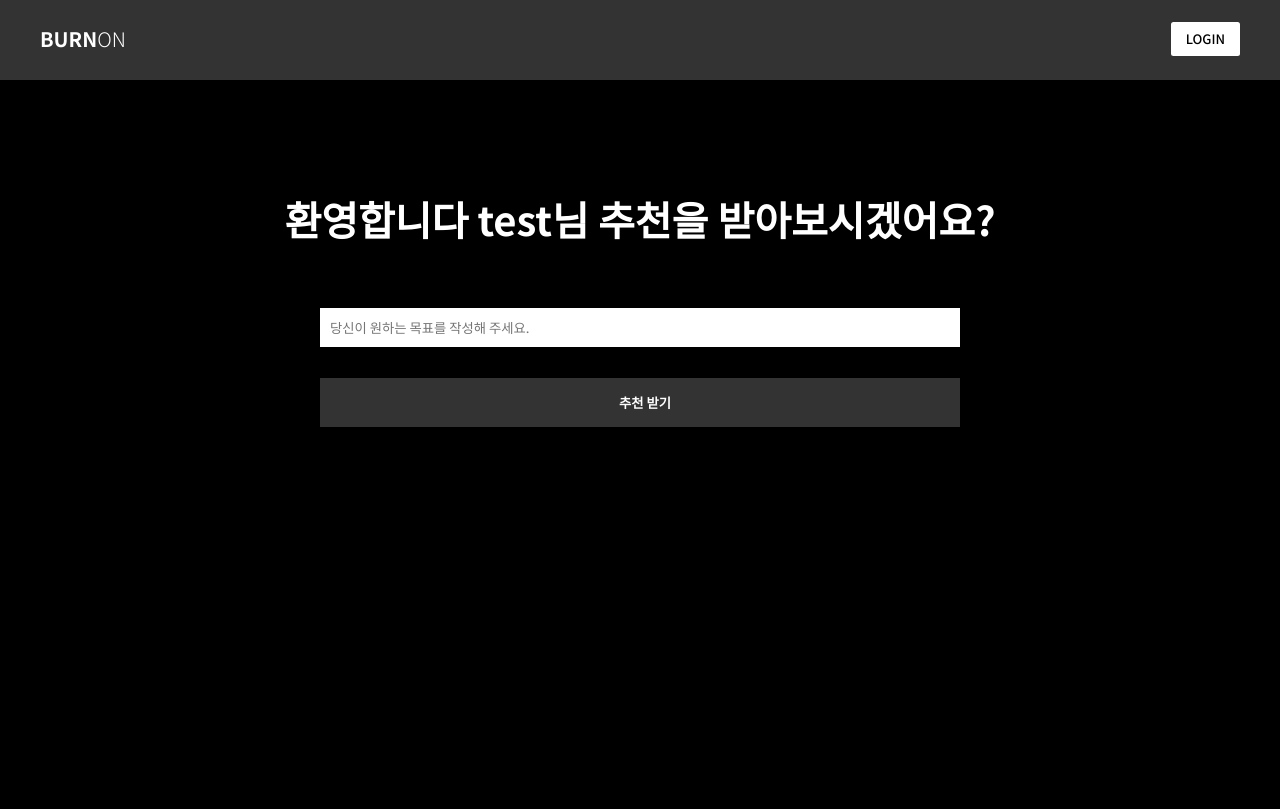
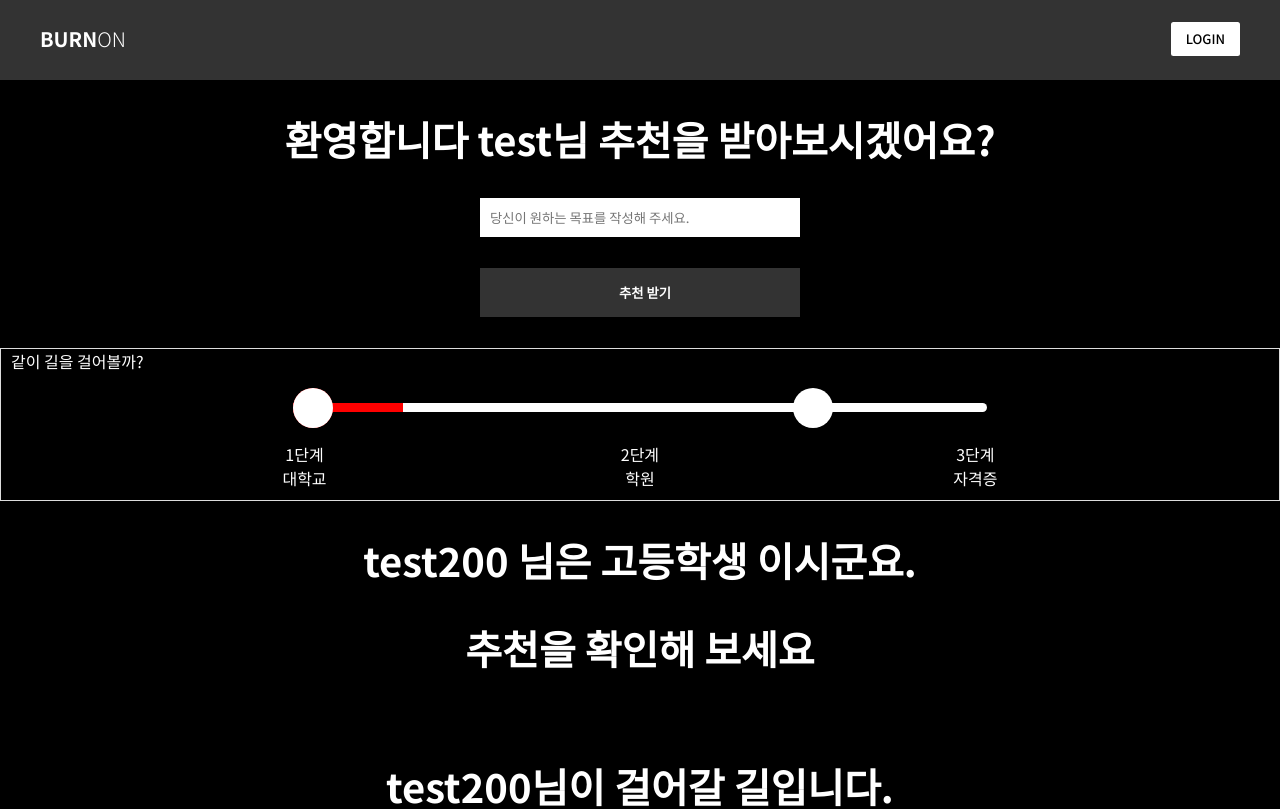
Before and after one commit to florence1920/Burnon, a Vue app in the folder front/: page /reco in a window 1280 px wide. Shown: the top 809 px of the page. Built offline with nearby package versions, Linux system fonts and the light colour scheme.

Commit message:
추천 요약 보기 css

```diff
--- a/front/src/components/recommend/RecoForm.vue
+++ b/front/src/components/recommend/RecoForm.vue
@@ -1,5 +1,5 @@
 <template>
-    <div class="viewWrap">
+    <div>
         <p class="head">환영합니다 test님 추천을 받아보시겠어요?</p>
         <div class="recoWrap">
             <form action=""></form>
@@ -29,7 +29,7 @@ export default {
 .head {font-size: 40px; font-weight: 600; text-align: center; margin: 30px 0;}
 
 .recoWrap {width: 50%; margin: 0 auto;}
-.recoWrap input {width: 100%; height: 40px; margin: 30px 0 0 0; border-bottom: 1px solid #000;  text-indent: 10px;}
-.recoWrap .btn {width: 100%; height: 50px; background-color: #333; color: #fff; font-weight: 600;}
+.recoWrap input {display: block; width: 50%; height: 40px; margin: 30px 0 0 0; border-bottom: 1px solid #000; text-indent: 10px; margin: 30px auto;}
+.recoWrap .btn {display: block; width: 50%; height: 50px; background-color: #333; color: #fff; font-weight: 600; margin: 30px auto;}
 .recoWrap .btn:hover {cursor: pointer;}
 </style>
--- a/front/src/components/recommend/RecoResultForm.vue
+++ b/front/src/components/recommend/RecoResultForm.vue
@@ -1,5 +1,5 @@
 <template>
-    <div class="viewWrap">
+    <div>
         <p class="head"><span>test200 </span>님은 <span>고등학생 </span> 이시군요.</p>
         <p class="head">추천을 확인해 보세요</p>
         <ul class="recoWrap">
--- /dev/null
+++ b/front/src/components/recommend/RecoStepForm.vue
@@ -0,0 +1,46 @@
+<template>
+    <div class="stepBox">
+        <p class="head">같이 길을 걸어볼까?</p>
+        <ul class="stepWrap">
+            <div class="progress">
+                <span class="bar"></span>
+                <span class="circle step1"></span>
+                <span class="circle step2"></span>
+                <span class="circle step3"></span>
+                <span class="circle step4"></span>
+            </div>
+            <li>
+                <p>1단계</p>
+                <p>대학교</p>
+            </li>
+            <li>
+                <p>2단계</p>
+                <p>학원</p>
+            </li>
+            <li>
+                <p>3단계</p>
+                <p>자격증</p>
+            </li>
+        </ul>
+    </div>
+</template>
+
+<script>
+export default {
+
+}
+</script>
+
+<style scpoed>
+.stepBox { padding:0 10px 10px 10px; border:1px solid #ddd;}
+.stepBox .stepWrap {overflow: hidden; width: 80%; margin: 0 auto;}
+.stepBox .stepWrap li {float: left; width: 33.33%; text-align: center;}
+.stepBox .stepWrap li:last-child {width: 33.34%;}
+/* 프로그레스 바 css */
+.stepBox .stepWrap .progress {width: 69%; border-bottom: 9px solid #fff; border-radius: 5px; margin: 30px auto; position: relative;}
+.stepBox .stepWrap .progress .bar {width: 110px; height: 9px; background-color: red; position: absolute;top: 0;left: 0; z-index: 2;}
+.stepBox .stepWrap .progress .circle {width: 40px; height: 40px; border-radius: 40px; background-color: #fff; position: absolute;top: -15px;left: 0; z-index: 3;}
+.stepBox .stepWrap .progress .step1 {background-color: red; top: -15px;left: 0;}
+.stepBox .stepWrap .progress .step2 {top: -15px;left: 500px;}
+.stepBox .stepWrap .progress .step3 {top: -15px;left: 1000px;}
+</style>
--- a/front/src/views/recommend/RecoView.vue
+++ b/front/src/views/recommend/RecoView.vue
@@ -1,6 +1,7 @@
 <template>
     <div class="viewWrap">
         <reco-form></reco-form>
+        <reco-step-form></reco-step-form>
         <reco-result-form></reco-result-form>
     </div>
 </template>
@@ -8,9 +9,11 @@
 <script>
 import RecoForm from '@/components/recommend/RecoForm.vue'
 import RecoResultForm from '@/components/recommend/RecoResultForm.vue'
+import RecoStepForm from '../../components/recommend/RecoStepForm.vue'
 export default {
     components: {
         RecoForm,
+        RecoStepForm,
         RecoResultForm,
     },
 
```
